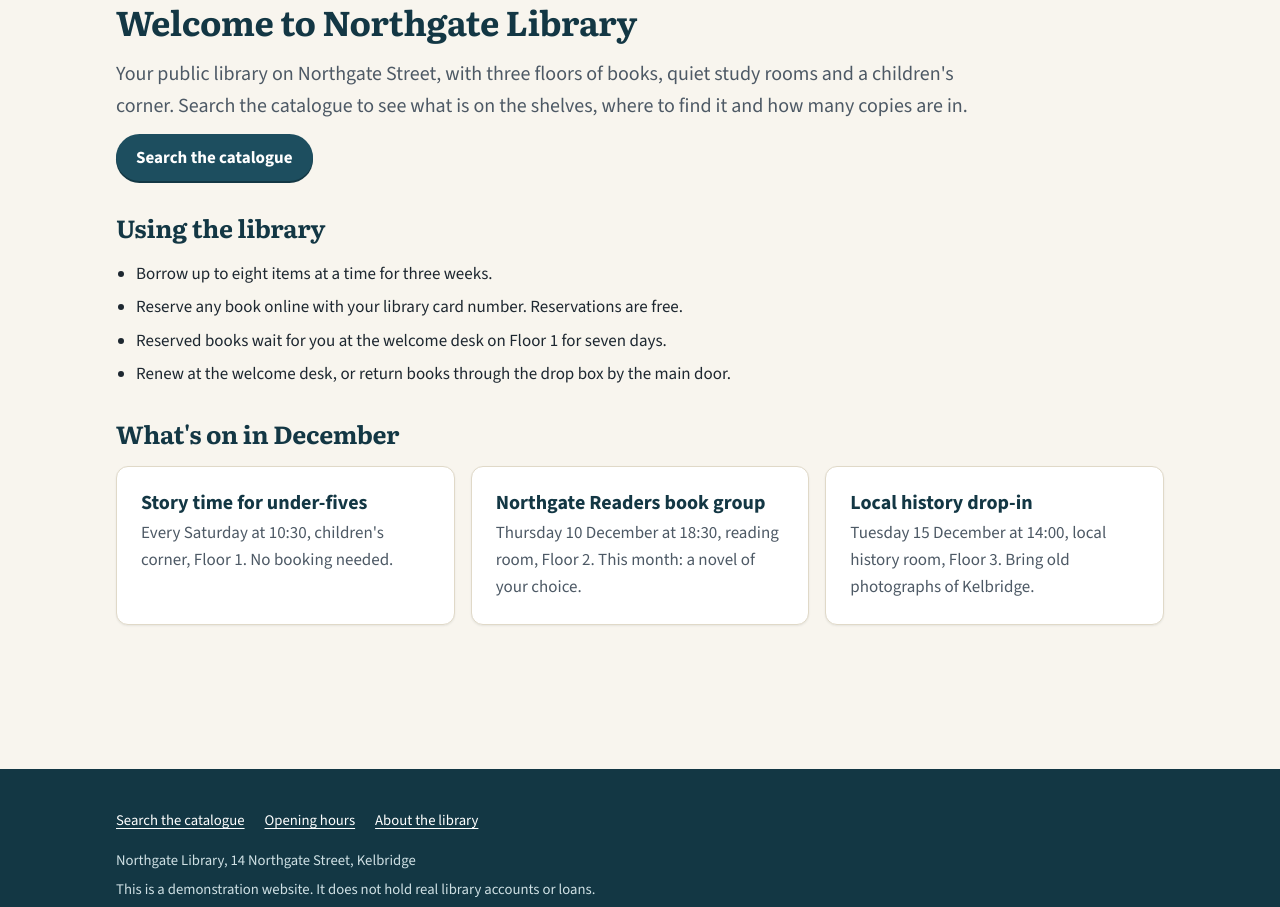
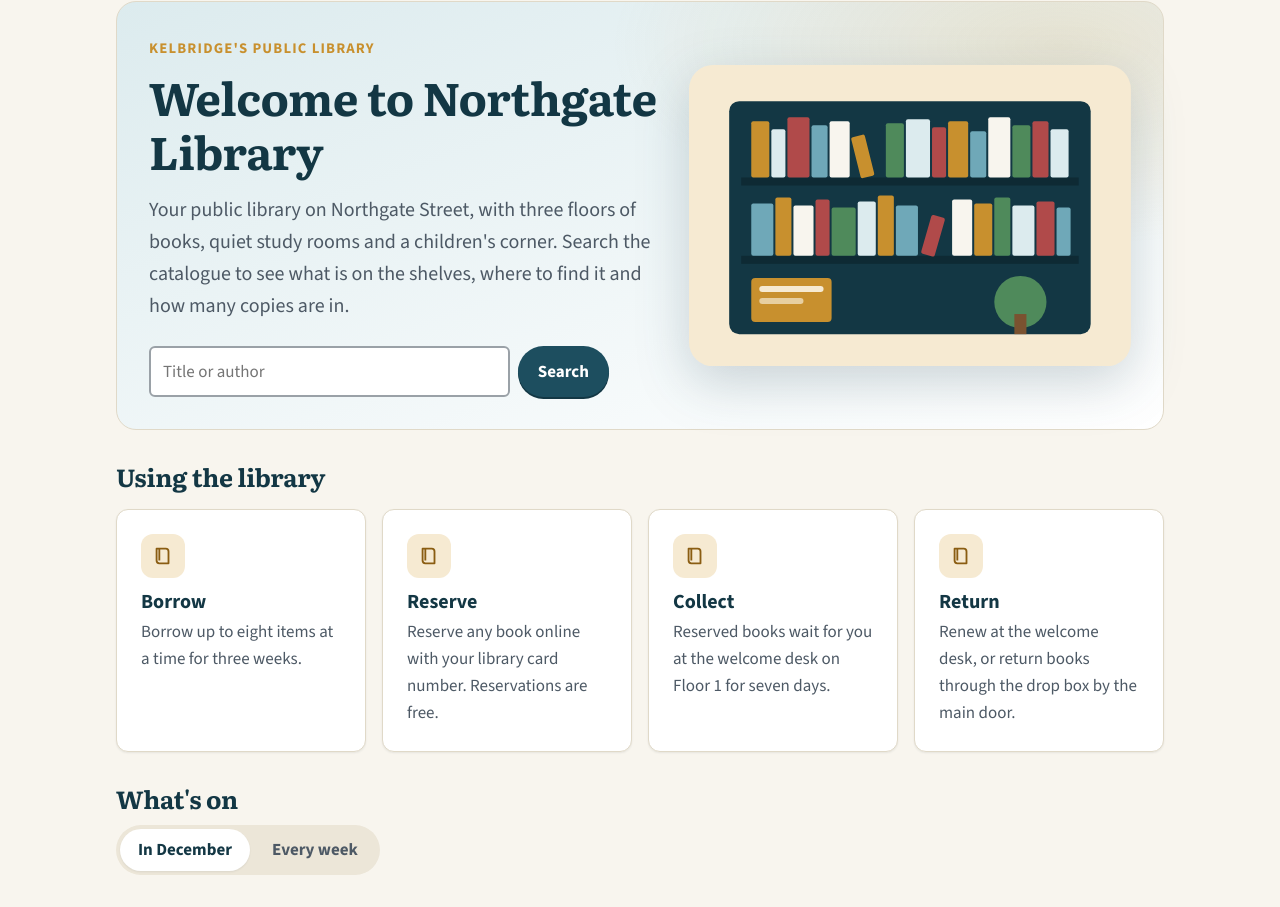
Before and after one commit to FaatehHaneef/Vanguard, a Vue app in the folder sites/northgate-library/: page / in a window 1280 px wide. Shown: the part 97-1004 px from the top of the page. Built offline with nearby package versions, Linux system fonts and the light colour scheme.

Commit message:
feat(northgate): add a hero, a quick search and events in tabs to the home page

```diff
--- a/sites/northgate-library/src/views/HomeView.vue
+++ b/sites/northgate-library/src/views/HomeView.vue
@@ -1,33 +1,168 @@
+<script setup>
+import { nextTick, ref } from 'vue'
+import { useRouter } from 'vue-router'
+
+const router = useRouter()
+const typed = ref('')
+
+function search() {
+  router.push({ path: '/search', query: { q: typed.value.trim() } })
+}
+
+const features = [
+  ['Borrow', 'Borrow up to eight items at a time for three weeks.'],
+  ['Reserve', 'Reserve any book online with your library card number. Reservations are free.'],
+  ['Collect', 'Reserved books wait for you at the welcome desk on Floor 1 for seven days.'],
+  ['Return', 'Renew at the welcome desk, or return books through the drop box by the main door.'],
+]
+
+const tabs = [
+  {
+    id: 'december',
+    label: 'In December',
+    events: [
+      ['Every Saturday, 10:30', 'Story time for under-fives', "Children's corner, Floor 1. No booking needed."],
+      ['Thursday 10 December, 18:30', 'Northgate Readers book group', 'Reading room, Floor 2. This month: a novel of your choice.'],
+      ['Tuesday 15 December, 14:00', 'Local history drop-in', 'Local history room, Floor 3. Bring old photographs of Kelbridge.'],
+    ],
+  },
+  {
+    id: 'weekly',
+    label: 'Every week',
+    events: [
+      ['Mondays, 10:00', 'Rhyme time for babies', "Children's corner, Floor 1. Songs and rhymes for under-twos and their grown-ups."],
+      ['Wednesdays, 17:00', 'Homework club', 'Study rooms, Floor 3. Quiet space and help for pupils aged 11 to 16.'],
+      ['Fridays, 11:00', 'Computer help', 'Welcome desk, Floor 1. One-to-one help with email, forms and online accounts.'],
+    ],
+  },
+]
+const active = ref(tabs[0].id)
+const tabButtons = ref([])
+
+async function move(event, index) {
+  const keys = { ArrowRight: index + 1, ArrowLeft: index - 1, Home: 0, End: tabs.length - 1 }
+  if (!(event.key in keys)) return
+  event.preventDefault()
+  const next = (keys[event.key] + tabs.length) % tabs.length
+  active.value = tabs[next].id
+  await nextTick()
+  tabButtons.value[next]?.focus()
+}
+</script>
+
 <template>
-  <h1 tabindex="-1">Welcome to Northgate Library</h1>
+  <section class="hero" aria-labelledby="welcome">
+    <div>
+      <span class="eyebrow">Kelbridge's public library</span>
+      <h1 id="welcome" tabindex="-1">Welcome to Northgate Library</h1>
       <p class="lead">
         Your public library on Northgate Street, with three floors of books, quiet study rooms and a
         children's corner. Search the catalogue to see what is on the shelves, where to find it and
         how many copies are in.
       </p>
-  <p><RouterLink class="button" to="/search">Search the catalogue</RouterLink></p>
+      <form class="hero-search" role="search" @submit.prevent="search">
+        <label class="visually-hidden" for="home-q">Title or author</label>
+        <input id="home-q" v-model="typed" type="search" placeholder="Title or author" autocomplete="off" />
+        <button class="button" type="submit">Search</button>
+      </form>
+    </div>
+    <svg class="hero-art" viewBox="0 0 440 300" role="img" aria-labelledby="art-title">
+      <title id="art-title">Shelves of books in the reading room</title>
+      <rect width="440" height="300" rx="24" fill="#f6ead2" />
+      <rect x="40" y="36" width="360" height="232" rx="10" fill="#133744" />
+      <g fill="#0e2a34">
+        <rect x="52" y="112" width="336" height="8" />
+        <rect x="52" y="190" width="336" height="8" />
+      </g>
+      <g>
+        <rect x="62" y="56" width="18" height="56" rx="2" fill="#c8902e" />
+        <rect x="82" y="64" width="14" height="48" rx="2" fill="#dcebee" />
+        <rect x="98" y="52" width="22" height="60" rx="2" fill="#b04a4a" />
+        <rect x="122" y="60" width="16" height="52" rx="2" fill="#6fa8b8" />
+        <rect x="140" y="56" width="20" height="56" rx="2" fill="#f8f5ee" />
+        <rect x="166" y="70" width="14" height="42" rx="2" fill="#c8902e" transform="rotate(-14 173 91)" />
+        <rect x="196" y="58" width="18" height="54" rx="2" fill="#4f8a5b" />
+        <rect x="216" y="54" width="24" height="58" rx="2" fill="#dcebee" />
+        <rect x="242" y="62" width="14" height="50" rx="2" fill="#b04a4a" />
+        <rect x="258" y="56" width="20" height="56" rx="2" fill="#c8902e" />
+        <rect x="280" y="66" width="16" height="46" rx="2" fill="#6fa8b8" />
+        <rect x="298" y="52" width="22" height="60" rx="2" fill="#f8f5ee" />
+        <rect x="322" y="60" width="18" height="52" rx="2" fill="#4f8a5b" />
+        <rect x="342" y="56" width="16" height="56" rx="2" fill="#b04a4a" />
+        <rect x="360" y="64" width="18" height="48" rx="2" fill="#dcebee" />
+      </g>
+      <g>
+        <rect x="62" y="138" width="22" height="52" rx="2" fill="#6fa8b8" />
+        <rect x="86" y="132" width="16" height="58" rx="2" fill="#c8902e" />
+        <rect x="104" y="140" width="20" height="50" rx="2" fill="#f8f5ee" />
+        <rect x="126" y="134" width="14" height="56" rx="2" fill="#b04a4a" />
+        <rect x="142" y="142" width="24" height="48" rx="2" fill="#4f8a5b" />
+        <rect x="168" y="136" width="18" height="54" rx="2" fill="#dcebee" />
+        <rect x="188" y="130" width="16" height="60" rx="2" fill="#c8902e" />
+        <rect x="206" y="140" width="22" height="50" rx="2" fill="#6fa8b8" />
+        <rect x="236" y="150" width="14" height="40" rx="2" fill="#b04a4a" transform="rotate(16 243 170)" />
+        <rect x="262" y="134" width="20" height="56" rx="2" fill="#f8f5ee" />
+        <rect x="284" y="138" width="18" height="52" rx="2" fill="#c8902e" />
+        <rect x="304" y="132" width="16" height="58" rx="2" fill="#4f8a5b" />
+        <rect x="322" y="140" width="22" height="50" rx="2" fill="#dcebee" />
+        <rect x="346" y="136" width="18" height="54" rx="2" fill="#b04a4a" />
+        <rect x="366" y="142" width="14" height="48" rx="2" fill="#6fa8b8" />
+      </g>
+      <g>
+        <rect x="62" y="212" width="80" height="44" rx="4" fill="#c8902e" />
+        <rect x="70" y="220" width="64" height="6" rx="3" fill="#f6ead2" />
+        <rect x="70" y="232" width="44" height="6" rx="3" fill="#f6ead2" opacity="0.7" />
+        <circle cx="330" cy="236" r="26" fill="#4f8a5b" />
+        <rect x="324" y="248" width="12" height="20" fill="#7a5230" />
+      </g>
+    </svg>
+  </section>
 
   <h2>Using the library</h2>
-  <ul class="plain-list">
-    <li>Borrow up to eight items at a time for three weeks.</li>
-    <li>Reserve any book online with your library card number. Reservations are free.</li>
-    <li>Reserved books wait for you at the welcome desk on Floor 1 for seven days.</li>
-    <li>Renew at the welcome desk, or return books through the drop box by the main door.</li>
+  <ul class="features">
+    <li v-for="[title, text] in features" :key="title">
+      <span class="feature-icon" aria-hidden="true">
+        <svg viewBox="0 0 24 24" width="22" height="22" focusable="false">
+          <path d="M5 4h10a3 3 0 0 1 3 3v13H8a3 3 0 0 1-3-3z M8 4v13" fill="none" stroke="currentColor" stroke-width="2" stroke-linejoin="round" />
+        </svg>
+      </span>
+      <h3>{{ title }}</h3>
+      <p>{{ text }}</p>
+    </li>
   </ul>
 
-  <h2>What's on in December</h2>
+  <h2 id="events-heading">What's on</h2>
+  <div class="tab-list" role="tablist" aria-labelledby="events-heading">
+    <button
+      v-for="(tab, index) in tabs"
+      :id="`tab-${tab.id}`"
+      :key="tab.id"
+      ref="tabButtons"
+      type="button"
+      role="tab"
+      :aria-selected="active === tab.id ? 'true' : 'false'"
+      :aria-controls="`panel-${tab.id}`"
+      :tabindex="active === tab.id ? 0 : -1"
+      @click="active = tab.id"
+      @keydown="move($event, index)"
+    >
+      {{ tab.label }}
+    </button>
+  </div>
+  <div
+    v-for="tab in tabs"
+    v-show="active === tab.id"
+    :id="`panel-${tab.id}`"
+    :key="tab.id"
+    role="tabpanel"
+    :aria-labelledby="`tab-${tab.id}`"
+  >
     <ul class="events">
-    <li>
-      <h3>Story time for under-fives</h3>
-      <p>Every Saturday at 10:30, children's corner, Floor 1. No booking needed.</p>
-    </li>
-    <li>
-      <h3>Northgate Readers book group</h3>
-      <p>Thursday 10 December at 18:30, reading room, Floor 2. This month: a novel of your choice.</p>
-    </li>
-    <li>
-      <h3>Local history drop-in</h3>
-      <p>Tuesday 15 December at 14:00, local history room, Floor 3. Bring old photographs of Kelbridge.</p>
+      <li v-for="[when, title, where] in tab.events" :key="title">
+        <span class="when">{{ when }}</span>
+        <h3>{{ title }}</h3>
+        <p>{{ where }}</p>
       </li>
     </ul>
+  </div>
 </template>
```
Lines whose indentation alone changed are shown as unchanged.
